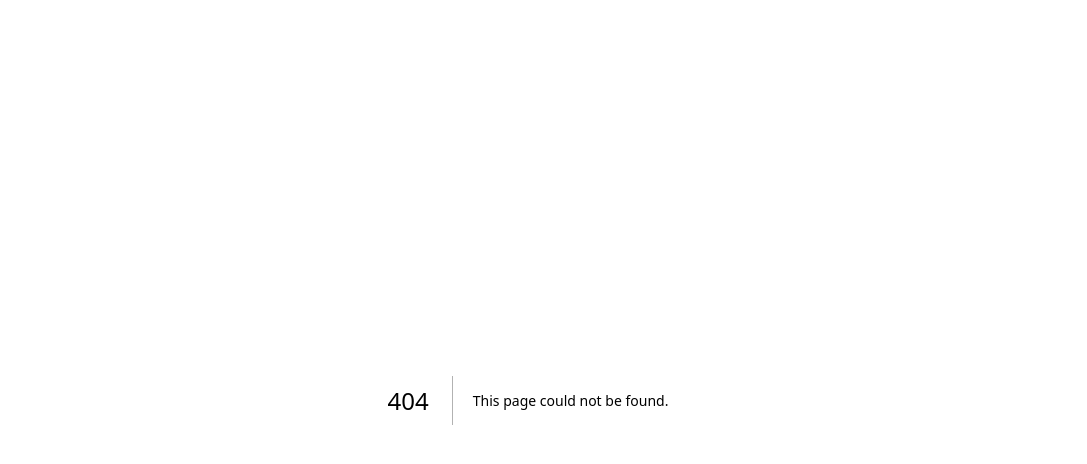
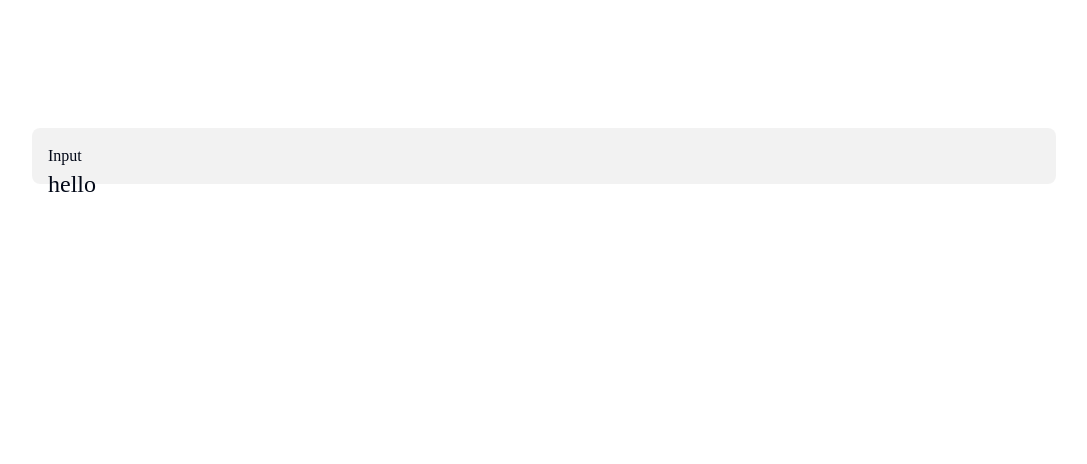
Before and after one commit to codersforcauses/penni, a Next.js app in the folder client/: page /test in a window 1280 px wide. Before the commit this address had no page. Shown: the top 464 px of the page, without its empty margins (112-1199 px from the left). Built offline with nearby package versions, Linux system fonts and the light colour scheme.

Commit message:
single line input skeleton

```diff
--- /dev/null
+++ b/client/src/components/field.tsx
@@ -0,0 +1,56 @@
+import { useState } from "react";
+
+// TODO: Figma didn't use defined colour palette :( possibly change this?
+
+export default function Form() {
+  const [val, setVal] = useState("");
+  function handleChange(e: React.ChangeEvent<HTMLInputElement>) {
+    setVal(e.target.value);
+  }
+
+  return (
+    <form>
+      <label>
+        Input
+        <input type="text" value={val} onChange={handleChange} />
+      </label>
+    </form>
+  );
+}
+
+interface InputProp {
+  value: string;
+  onChange: (e: React.ChangeEvent<HTMLInputElement>) => void;
+  description?: string;
+}
+
+export function SingleLineInput({ value, onChange, description }: InputProp) {
+  return (
+    <div className="m-4 h-14 w-full rounded-penni-border bg-black bg-opacity-5 py-4 pl-4 pr-3">
+      <label>
+        <span>Input</span>
+        <input
+          type="text"
+          value={value}
+          onChange={onChange}
+          className="w-full bg-penni-text-regular-light-mode bg-transparent text-2xl"
+        />
+      </label>
+    </div>
+  );
+}
+/*
+export default function Search() {
+  function search(formData) {
+    const query = formData.get("query");
+    alert(`You searched for '${query}'`);
+  }
+  return (
+    <form action={search}>
+      <input name="query" />
+      <button type="submit">Search</button>
+    </form>
+  );
+}
+
+*/
--- /dev/null
+++ b/client/src/pages/test.tsx
@@ -0,0 +1,9 @@
+import { SingleLineInput } from "@/components/field";
+
+export default function Test() {
+  return (
+    <div className="m-32">
+      <SingleLineInput value="hello" onChange={() => {}} />
+    </div>
+  );
+}
```
Also changed, not shown: 1 other file (tests, documents, lock files or other folders).
